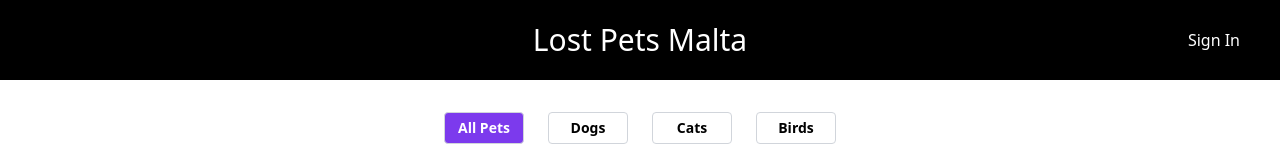
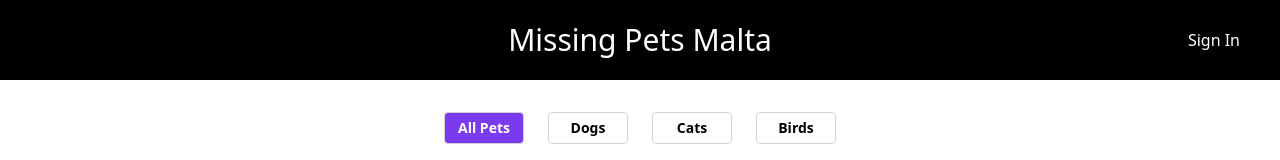
Before and after one commit to carlosgauci/lost-pets-malta, a React (Create React App) app in the folder client/: page / in a window 1280 px wide. Shown: the top 160 px of the page. Built offline with nearby package versions, Linux system fonts and the light colour scheme; no server answers.

Commit message:
change header title

```diff
--- a/client/src/components/Header.js
+++ b/client/src/components/Header.js
@@ -12,7 +12,7 @@ export default function Header() {
     <header className="bg-black md:h-20 relative">
       <div className="container py-4 mx-auto flex justify-between md:grid md:grid-cols-3 md:items-center md:py-0 md:h-full">
         <h1 className="text-3xl text-center text-white leading-none cursor-default md:text-3xl md:col-start-2">
-          <Link to="/">Lost Pets Malta</Link>
+          <Link to="/">Missing Pets Malta</Link>
         </h1>
 
         {/* Mobile nav icon */}
```
